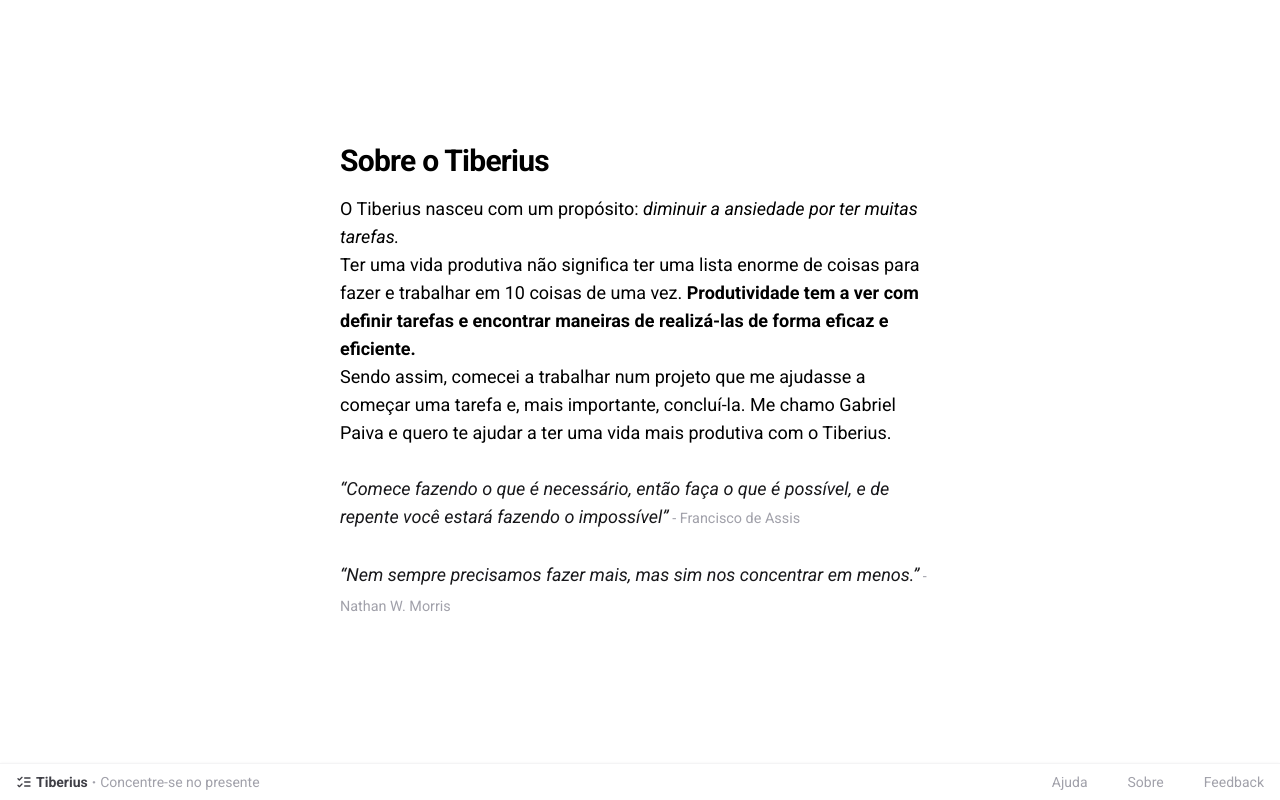
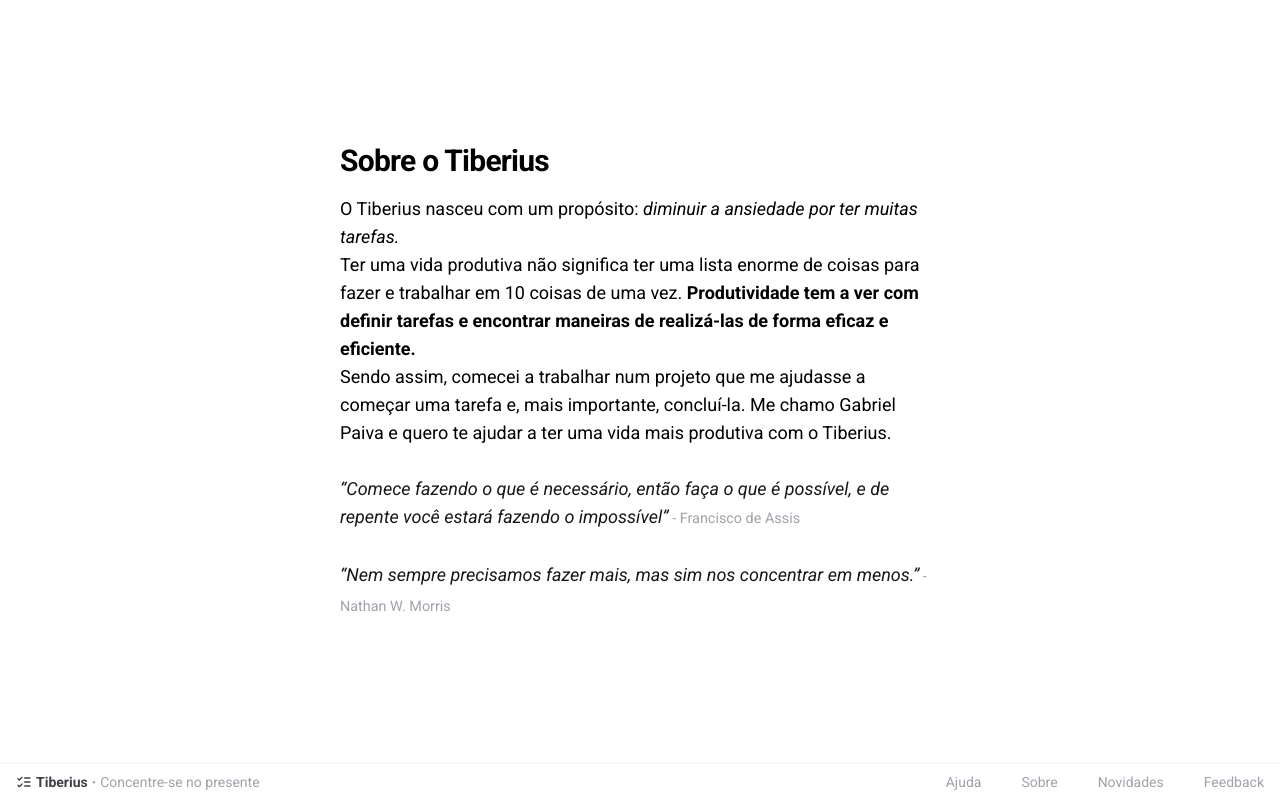
Before and after one commit to gpaiva00/tiberius-v2, a React (Vite) app: page /about in a window 1280 px wide. Built offline with nearby package versions, Linux system fonts and the light colour scheme.

Commit message:
feat: add novidades page on footer

```diff
--- a/src/shared/components/Footer.tsx
+++ b/src/shared/components/Footer.tsx
@@ -33,6 +33,12 @@
           Sobre
         </Link>
         <a
+          href="https://gabworkspace.notion.site/Release-Notes-6e2a338ee0ee426490654cded0706c92?pvs=4"
+          className="text-xs text-zinc-400 hover:underline md:text-sm"
+        >
+          Novidades
+        </a>
+        <a
           href="https://forms.gle/ruRh4v4UHHMthkQ38"
           className="text-xs text-zinc-400 hover:underline md:text-sm"
         >
```
